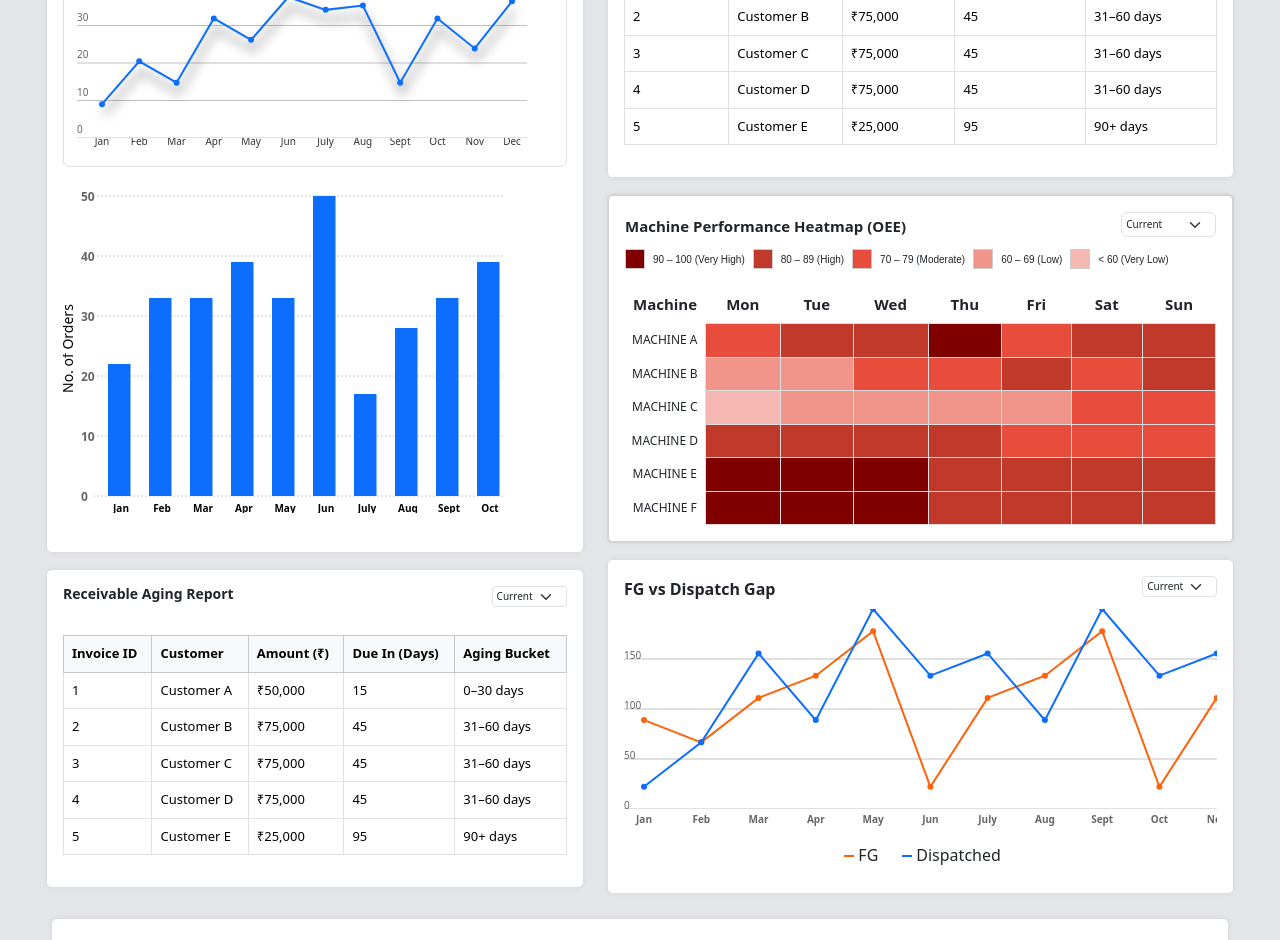
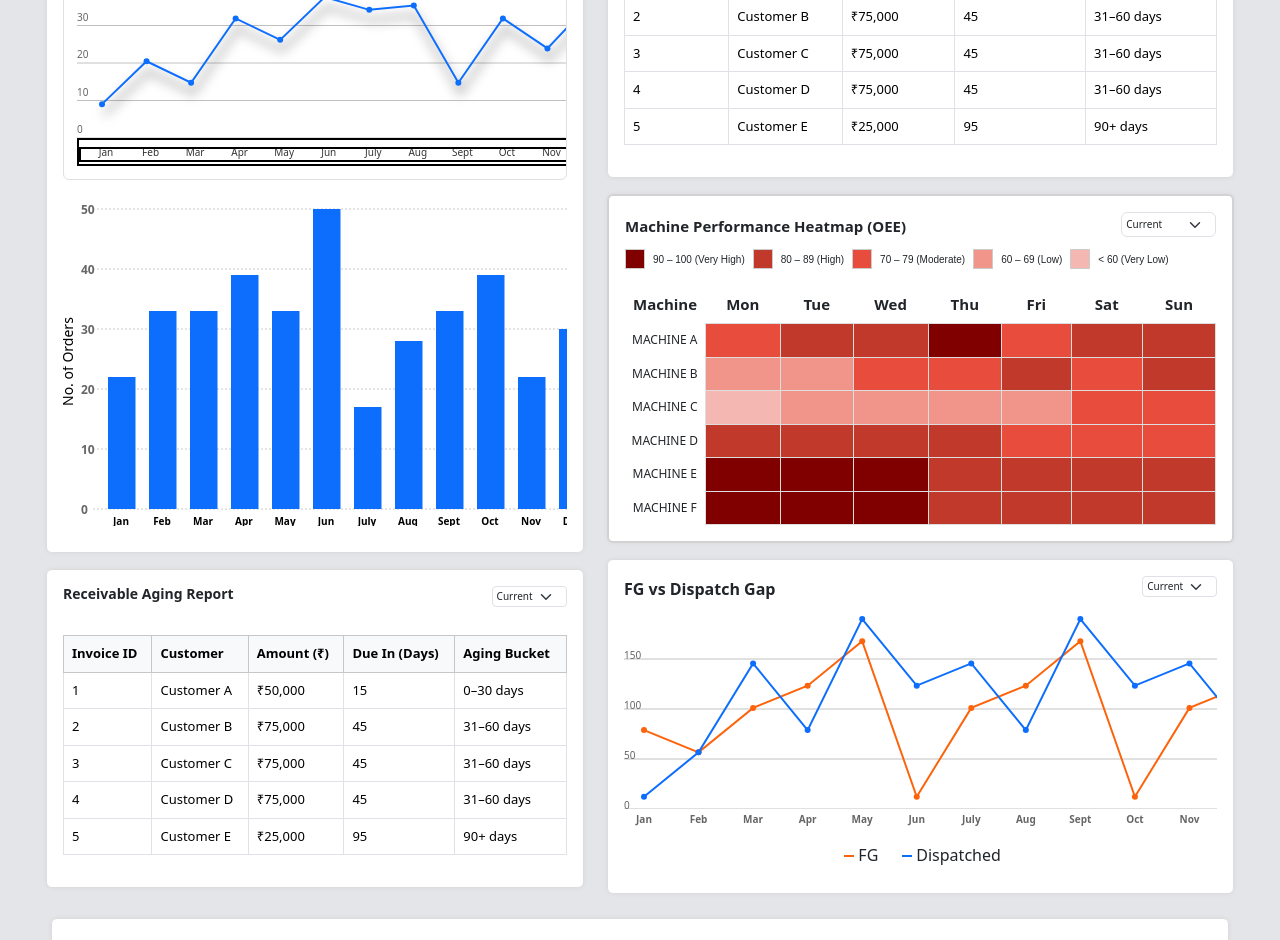
Before and after one commit to anuplohar001/Dashboard, a React (Vite) app: page /Dashboard/topmanagement in a window 1280 px wide. Shown: the part 600-1540 px from the top of the page. Built offline with nearby package versions, Linux system fonts and the light colour scheme.

Commit message:
TotalOrders

```diff
--- a/src/topComponents/LineChart.jsx
+++ b/src/topComponents/LineChart.jsx
@@ -21,15 +21,15 @@ export default function LineChart() {
     const height = 200;
     const max = Math.max(...data);
     const points = data.map((d, i) => {
-        const x = (i / (data.length - 1)) * width + 20; // Adjusting for spacing
-        const y = height - (d / max) * height;
+        const x = (i / (data.length - 1)) * 600 + 20; // Adjusting for spacing
+        const y = height - (d / max) * height + 10;
         return `${x},${y}`;
     });
 
     const dispatchData = [40, 30, 50, 60, 80, 10, 50, 60, 80, 10, 50, 60];
     const dispatched = dispatchData.map((d, i) => {
-        const x = (i / (data.length - 1)) * width + 20; // Adjusting for spacing
-        const y = height - (d / max) * height;
+        const x = (i / (data.length - 1)) * 600 + 20; // Adjusting for spacing
+        const y = height - (d / max) * height + 10;
         return `${x},${y}`;
     });
     const [hovered, setHovered] = useState(false)
@@ -143,7 +143,7 @@ export default function LineChart() {
                             {trendData.map((item, i) => (
                                 <text
                                     key={i}
-                                    x={(i / (data.length - 1)) * width + 20}  // Adjust spacing as per your data points
+                                    x={(i / (data.length - 1)) * 600 + 20}  // Adjust spacing as per your data points
                                     y={10}
                                     fontSize="10"
                                     fill="#666"
--- a/src/topComponents/TotalOrders.jsx
+++ b/src/topComponents/TotalOrders.jsx
@@ -11,7 +11,7 @@ const TotalOrders = ({ data }) => {
     const [selectedPeriod, setSelectedPeriod] = useState('current');
 
     const width = 530;
-    const chartWidth = 410;
+    const chartWidth = 490;
     const height = 150;
 
 
@@ -59,7 +59,7 @@ const TotalOrders = ({ data }) => {
                         <div className="desc">Sales Orders</div>
                     </div>
 
-                    <svg width={450} height={height} className=''>
+                    <svg width={550} height={height} className=''>
                         {/* Grid Lines */}
                         <line x1="0" y1={height / 4} x2="100%" y2={height / 4} className="grid-line" />
                         <line x1="0" y1={height / 2} x2="100%" y2={height / 2} className="grid-line" />
@@ -100,11 +100,12 @@ const TotalOrders = ({ data }) => {
                         })}
                     </svg>
 
-                    <svg height={15} width={450} className='font-bold'>
+                    <div className='myborder' style={{width:"35rem"}}>
+                        <svg height={15} width="fit-content" className='font-bold myborder'>
                             {data.map((d, i) => (
                                 <text
                                     key={i}
-                                x={(i / (values.length - 1)) * chartWidth + 25}
+                                    x={(i / (values.length - 1)) * 490 + 25}
                                     y={7}
                                     textAnchor="middle"
                                     fontSize="10"
@@ -116,10 +117,11 @@ const TotalOrders = ({ data }) => {
                             ))}
                         </svg>
                     </div>
+                </div>
 
-                <div  style={{ overflow: "scroll" }}>
-                    <div>
-                        <svg width={450} height="330">
+                <div style={{ overflow: "scroll" }}>
+                    <div style={{ width: "fit-content" }}>
+                        <svg width={550} height="330">
                             {/* Y-axis Label (Rotated) */}
                             <text
                                 x="-210"
```
Lines whose indentation alone changed are shown as unchanged.
